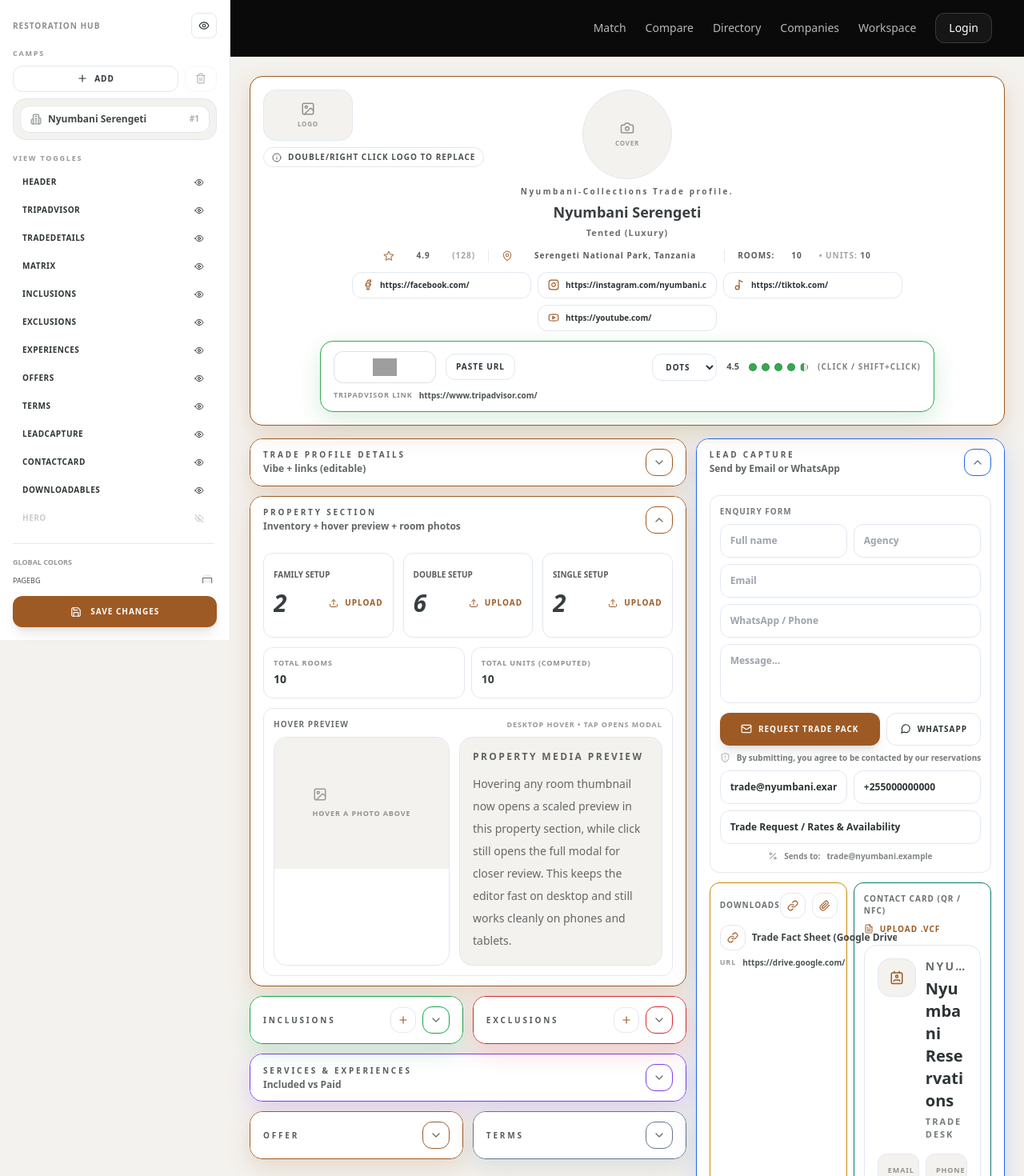
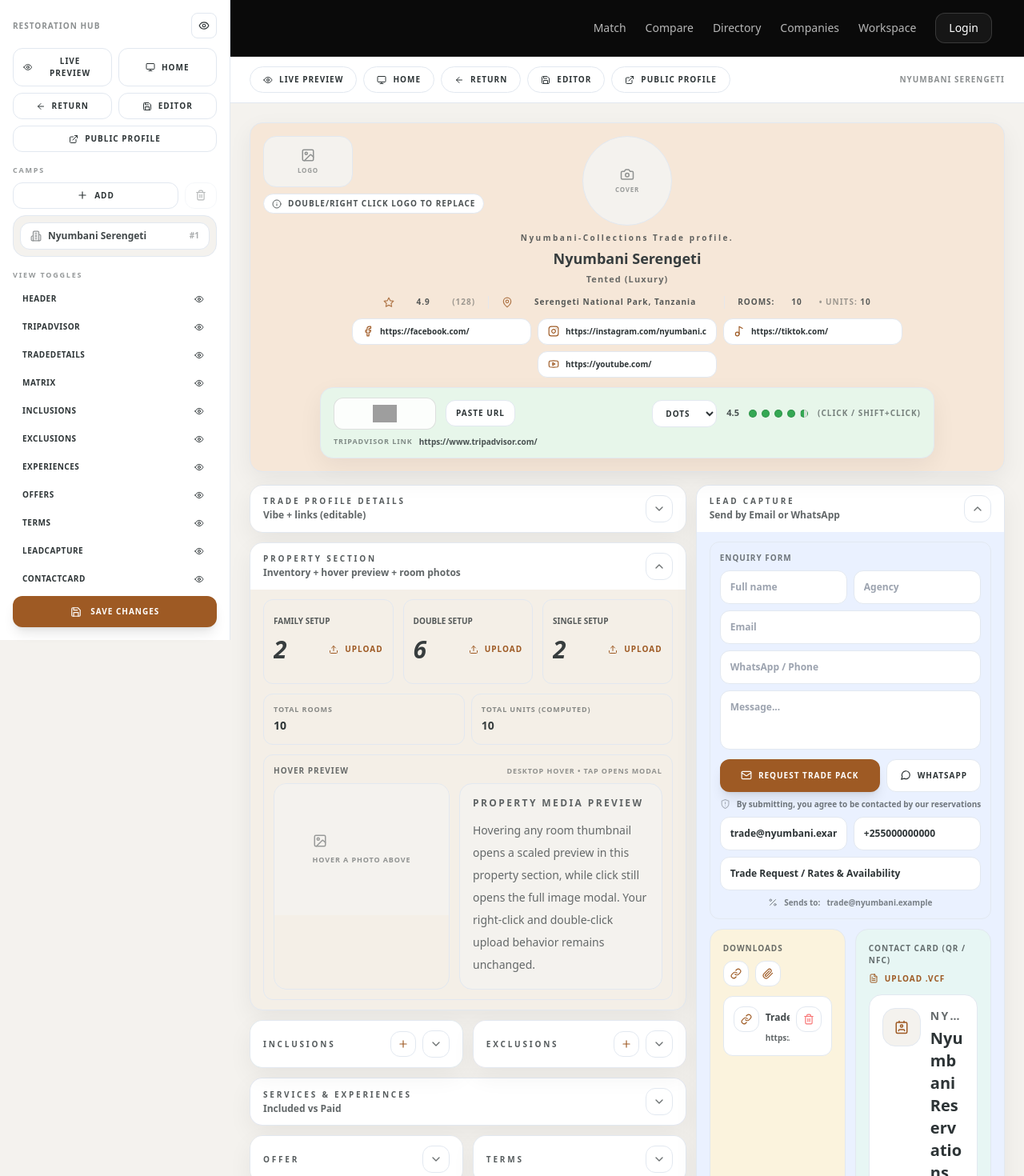
Before and after one commit to aisafarimarketing-ux/safari-trade-directory, a Next.js app: page /admin in a window 1280 px wide. Shown: the top 1470 px of the page at 80% size. Built offline with nearby package versions, Linux system fonts and the light colour scheme; grey boxes are pictures that could not be loaded.

Commit message:
Update page.tsx

```diff
--- a/src/app/admin/page.tsx
+++ b/src/app/admin/page.tsx
@@ -1,6 +1,7 @@
 "use client";
 
 import React, { useEffect, useMemo, useRef, useState } from "react";
+import Link from "next/link";
 import {
   Save,
   Camera,
@@ -35,6 +36,8 @@
   Instagram,
   Music2,
   Youtube,
+  ArrowLeft,
+  ExternalLink,
 } from "lucide-react";
 
 type RoomKey = "family" | "double" | "single";
@@ -245,43 +248,45 @@
       className="overflow-hidden rounded-2xl border shadow-[0_10px_30px_rgba(0,0,0,0.06)]"
       style={style}
     >
-      <div
-        className="flex w-full items-center justify-between gap-3 px-4 py-3"
+      <button
+        type="button"
+        onClick={() => setOpen((v) => !v)}
+        className="flex w-full items-center justify-between gap-3 px-4 py-3 text-left"
         style={headerStyle}
-      >
-        <div className="text-left">
+        aria-expanded={open}
+      >
+        <div className="min-w-0">
           <div className="text-[10px] font-black uppercase tracking-[0.28em] opacity-80">
             {title}
           </div>
           {subtitle ? (
-            <div className="mt-0.5 text-xs font-semibold opacity-75">
+            <div className="mt-0.5 truncate text-xs font-semibold opacity-75">
               {subtitle}
             </div>
           ) : null}
         </div>
 
-        <div className="flex items-center gap-2">
+        <div
+          className="flex items-center gap-2"
+          onClick={(e) => e.stopPropagation()}
+        >
           {right}
-          <button
-            type="button"
-            onClick={() => setOpen((v) => !v)}
+          <span
             className="rounded-xl border p-2"
             style={{
               borderColor:
                 (style?.borderColor as string) || "rgba(0,0,0,0.12)",
               backgroundColor: "rgba(255,255,255,0.75)",
             }}
-            aria-expanded={open}
-            title={open ? "Collapse" : "Expand"}
           >
             {open ? (
               <ChevronUp size={16} className="opacity-70" />
             ) : (
               <ChevronDown size={16} className="opacity-70" />
             )}
-          </button>
-        </div>
-      </div>
+          </span>
+        </div>
+      </button>
 
       {open && <div className="px-4 py-3">{children}</div>}
     </div>
@@ -398,6 +403,7 @@
 export default function RestorationSafariAdmin() {
   const [isPreview, setIsPreview] = useState(false);
   const [selectedCampIndex, setSelectedCampIndex] = useState(0);
+  const [sendState, setSendState] = useState<"idle" | "sending">("idle");
 
   const [theme, setTheme] = useState({
     pageBg: "#F4F2EE",
@@ -408,18 +414,18 @@
   });
 
   const [blockColors, setBlockColors] = useState({
-    header: "#9E5A24",
-    tripadvisor: "#34A853",
-    tradeDetails: "#9E5A24",
-    matrix: "#9E5A24",
-    inclusions: "#16A34A",
-    exclusions: "#DC2626",
-    experiences: "#7C3AED",
-    offers: "#9E5A24",
-    terms: "#64748B",
-    leadCapture: "#2563EB",
-    contactCard: "#0F766E",
-    downloadables: "#CA8A04",
+    header: "#F6E7D8",
+    tripadvisor: "#E7F6EA",
+    tradeDetails: "#F6E7D8",
+    matrix: "#F4EFE7",
+    inclusions: "#E8F7EC",
+    exclusions: "#FCE9E9",
+    experiences: "#EFE8FB",
+    offers: "#F8EEDF",
+    terms: "#EEF2F7",
+    leadCapture: "#EAF1FF",
+    contactCard: "#E7F6F4",
+    downloadables: "#FBF3DD",
   });
 
   const [visibleBlocks, setVisibleBlocks] = useState({
@@ -504,6 +510,13 @@
 
   const camp = portfolio[selectedCampIndex] ?? portfolio[0];
 
+  const profileSlug =
+    camp.name
+      ?.toLowerCase()
+      .trim()
+      .replace(/[^a-z0-9\s-]/g, "")
+      .replace(/\s+/g, "-") || "new-camp";
+
   const updateField = <K extends keyof Camp>(field: K, value: Camp[K]) => {
     setPortfolio((prev) => {
       const next = [...prev];
@@ -552,10 +565,10 @@
   const blockCardStyle = (
     key: keyof typeof blockColors,
   ): React.CSSProperties => ({
-    backgroundColor: theme.blockBg,
-    borderColor: blockColors[key] || theme.borderColor,
+    backgroundColor: blockColors[key],
+    borderColor: theme.borderColor,
     color: theme.accent,
-    boxShadow: `0 10px 30px color-mix(in srgb, ${blockColors[key]} 18%, transparent)`,
+    boxShadow: "0 10px 30px rgba(0,0,0,0.06)",
   });
 
   const toDataUrl = (file: File) =>
@@ -951,6 +964,62 @@
     window.open(`https://wa.me/${digits}?text=${text}`, "_blank");
   };
 
+  const sendLeadEmail = async () => {
+    const to = (camp.enquiryEmail || "").trim();
+    if (!to) {
+      alert("Please set a company enquiry email first.");
+      return;
+    }
+
+    setSendState("sending");
+
+    try {
+      const res = await fetch("/api/contact-exchange", {
+        method: "POST",
+        headers: {
+          "Content-Type": "application/json",
+        },
+        body: JSON.stringify({
+          to,
+          subject: camp.enquirySubject || "Trade Request",
+          fullName: lead.fullName,
+          agency: lead.agency,
+          email: lead.email,
+          phone: lead.phone,
+          message: lead.message,
+          property: camp.name,
+          propertyClass: camp.class,
+          location: camp.locationLabel,
+        }),
+      });
+
+      if (res.ok) {
+        alert("Email sent successfully.");
+        setLead({
+          fullName: "",
+          agency: "",
+          email: "",
+          phone: "",
+          message: "",
+        });
+        setSendState("idle");
+        return;
+      }
+
+      openMailto(leadPayload);
+      alert(
+        "Direct email endpoint is not ready yet. Your mail app has been opened instead.",
+      );
+    } catch {
+      openMailto(leadPayload);
+      alert(
+        "Direct email send is not configured yet. Your mail app has been opened instead.",
+      );
+    } finally {
+      setSendState("idle");
+    }
+  };
+
   return (
     <div
       className="flex min-h-screen font-sans"
@@ -1006,12 +1075,6 @@
                   alt="Preview"
                   className="max-h-full max-w-full object-contain"
                 />
-              </div>
-              <div
-                className="mt-2 text-[10px] font-semibold"
-                style={{ color: theme.accent, opacity: 0.65 }}
-              >
-                Tip: press <span style={{ opacity: 0.9 }}>Esc</span> to close.
               </div>
             </div>
           </div>
@@ -1105,9 +1168,62 @@
                 backgroundColor: theme.blockBg,
               }}
               type="button"
+              title="Open live preview"
             >
               <Eye size={14} style={{ color: theme.accent }} />
             </button>
+          </div>
+
+          <div className="mb-4 grid grid-cols-2 gap-2">
+            <button
+              onClick={() => setIsPreview(true)}
+              className="flex items-center justify-center gap-2 rounded-xl border px-3 py-2 text-[10px] font-black uppercase tracking-widest"
+              style={cardStyle}
+              type="button"
+            >
+              <Eye size={12} />
+              Live Preview
+            </button>
+
+            <Link
+              href="/"
+              className="flex items-center justify-center gap-2 rounded-xl border px-3 py-2 text-[10px] font-black uppercase tracking-widest"
+              style={cardStyle}
+            >
+              <Monitor size={12} />
+              Home
+            </Link>
+
+            <button
+              onClick={() => window.history.back()}
+              className="flex items-center justify-center gap-2 rounded-xl border px-3 py-2 text-[10px] font-black uppercase tracking-widest"
+              style={cardStyle}
+              type="button"
+            >
+              <ArrowLeft size={12} />
+              Return
+            </button>
+
+            <button
+              onClick={() => setIsPreview(false)}
+              className="flex items-center justify-center gap-2 rounded-xl border px-3 py-2 text-[10px] font-black uppercase tracking-widest"
+              style={cardStyle}
+              type="button"
+            >
+              <Save size={12} />
+              Editor
+            </button>
+
+            <a
+              href={`/profiles/${profileSlug}`}
+              target="_blank"
+              rel="noreferrer"
+              className="col-span-2 flex items-center justify-center gap-2 rounded-xl border px-3 py-2 text-[10px] font-black uppercase tracking-widest"
+              style={cardStyle}
+            >
+              <ExternalLink size={12} />
+              Public Profile
+            </a>
           </div>
 
           <div className="mb-4">
@@ -1267,7 +1383,7 @@
               style={{ borderColor: theme.borderColor }}
             >
               <p className="text-[9px] font-bold uppercase" style={{ opacity: 0.5 }}>
-                Block Colors
+                Block Backgrounds
               </p>
               {Object.entries(blockColors).map(([k, v]) => (
                 <div key={k} className="flex items-center justify-between gap-2">
@@ -1304,15 +1420,68 @@
       )}
 
       <main className={`flex-1 transition-all ${!isPreview ? "ml-72" : "ml-0"}`}>
-        {isPreview && (
+        <div className="sticky top-0 z-40 border-b px-4 py-3 sm:px-6" style={{ backgroundColor: theme.blockBg, borderColor: theme.borderColor }}>
+          <div className="mx-auto flex max-w-6xl flex-wrap items-center justify-between gap-2">
+            <div className="flex flex-wrap items-center gap-2">
+              <button
+                onClick={() => setIsPreview((v) => !v)}
+                className="flex items-center gap-2 rounded-full border px-4 py-2 text-[10px] font-black uppercase tracking-widest"
+                style={cardStyle}
+                type="button"
+              >
+                {isPreview ? <EyeOff size={12} /> : <Eye size={12} />}
+                {isPreview ? "Editor View" : "Live Preview"}
+              </button>
+
+              <Link
+                href="/"
+                className="flex items-center gap-2 rounded-full border px-4 py-2 text-[10px] font-black uppercase tracking-widest"
+                style={cardStyle}
+              >
+                <Monitor size={12} />
+                Home
+              </Link>
+
+              <button
+                onClick={() => window.history.back()}
+                className="flex items-center gap-2 rounded-full border px-4 py-2 text-[10px] font-black uppercase tracking-widest"
+                style={cardStyle}
+                type="button"
+              >
+                <ArrowLeft size={12} />
+                Return
+              </button>
+
               <button
                 onClick={() => setIsPreview(false)}
-            className="fixed right-4 top-4 z-[200] flex items-center gap-2 rounded-full bg-slate-900 px-4 py-2 text-[10px] font-black uppercase text-white shadow-2xl"
-            type="button"
-          >
-            <Monitor size={14} /> Open Admin
-          </button>
-        )}
+                className="flex items-center gap-2 rounded-full border px-4 py-2 text-[10px] font-black uppercase tracking-widest"
+                style={cardStyle}
+                type="button"
+              >
+                <Save size={12} />
+                Editor
+              </button>
+
+              <a
+                href={`/profiles/${profileSlug}`}
+                target="_blank"
+                rel="noreferrer"
+                className="flex items-center gap-2 rounded-full border px-4 py-2 text-[10px] font-black uppercase tracking-widest"
+                style={cardStyle}
+              >
+                <ExternalLink size={12} />
+                Public Profile
+              </a>
+            </div>
+
+            <div
+              className="text-[10px] font-black uppercase tracking-widest"
+              style={{ color: theme.accent, opacity: 0.55 }}
+            >
+              {camp.name}
+            </div>
+          </div>
+        </div>
 
         {visibleBlocks.header && (
           <div className="mx-auto max-w-6xl px-4 pt-4 sm:px-6 sm:pt-6">
@@ -1550,9 +1719,9 @@
                   <div
                     className="mt-3 w-full max-w-3xl cursor-pointer rounded-2xl border px-4 py-3"
                     style={{
-                      borderColor: blockColors.tripadvisor,
-                      backgroundColor: "rgba(255,255,255,0.65)",
-                      boxShadow: `0 10px 30px color-mix(in srgb, ${blockColors.tripadvisor} 18%, transparent)`,
+                      borderColor: theme.borderColor,
+                      backgroundColor: blockColors.tripadvisor,
+                      boxShadow: "0 10px 30px rgba(0,0,0,0.06)",
                     }}
                     onClick={openTripadvisor}
                     title="Open Tripadvisor"
@@ -1926,10 +2095,10 @@
                           className="mt-3 text-sm leading-7"
                           style={{ color: theme.accent, opacity: 0.72 }}
                         >
-                          Hovering any room thumbnail now opens a scaled preview in
-                          this property section, while click still opens the full
-                          modal for closer review. This keeps the editor fast on
-                          desktop and still works cleanly on phones and tablets.
+                          Hovering any room thumbnail opens a scaled preview in this
+                          property section, while click still opens the full image
+                          modal. Your right-click and double-click upload behavior
+                          remains unchanged.
                         </p>
                       </div>
                     </div>
@@ -2278,11 +2447,14 @@
                         className="flex min-w-[180px] flex-1 items-center justify-center gap-2 rounded-xl py-3 text-[10px] font-black uppercase tracking-widest text-white shadow-lg"
                         style={highlightBg}
                         type="button"
-                        onClick={() => openMailto(leadPayload)}
+                        onClick={sendLeadEmail}
+                        disabled={sendState === "sending"}
                         title="Send request by email"
                       >
                         <Mail size={14} />
-                        <span className="truncate">{camp.leadCta}</span>
+                        <span className="truncate">
+                          {sendState === "sending" ? "Sending..." : camp.leadCta}
+                        </span>
                       </button>
 
                       <button
@@ -2354,16 +2526,16 @@
                     </div>
                   </div>
 
-                  <div className="mt-3 grid grid-cols-1 gap-2 lg:grid-cols-2">
+                  <div className="mt-3 grid grid-cols-1 gap-3 xl:grid-cols-2">
                     {visibleBlocks.downloadables && (
                       <div
-                        className="rounded-xl border p-3"
-                        style={{
-                          ...borderStyle,
-                          borderColor: blockColors.downloadables,
-                        }}
-                      >
-                        <div className="flex items-center justify-between">
+                        className="rounded-2xl border p-3 sm:p-4"
+                        style={{
+                          borderColor: theme.borderColor,
+                          backgroundColor: blockColors.downloadables,
+                        }}
+                      >
+                        <div className="flex flex-wrap items-center justify-between gap-2">
                           <div
                             className="text-[10px] font-black uppercase tracking-widest opacity-70"
                             style={{ color: theme.accent }}
@@ -2387,7 +2559,7 @@
                               className="rounded-xl border p-2"
                               style={cardStyle}
                               onClick={() => downloadableFileRef.current?.click()}
-                              title="Upload file (PDF/images)"
+                              title="Upload file"
                             >
                               <Paperclip size={14} style={highlightText} />
                             </button>
@@ -2403,12 +2575,26 @@
                           </div>
                         </div>
 
-                        <div className="mt-2 space-y-2">
-                          {(camp.downloadables ?? []).slice(0, 6).map((d) => (
-                            <div key={d.id} className="group flex items-center gap-2">
-                              <button
-                                type="button"
-                                className="rounded-xl border p-2"
+                        <div className="mt-3 space-y-2">
+                          {(camp.downloadables ?? []).length === 0 ? (
+                            <div
+                              className="rounded-xl border p-3 text-xs font-semibold"
+                              style={{ ...cardStyle, opacity: 0.7 }}
+                            >
+                              No downloadables yet.
+                            </div>
+                          ) : null}
+
+                          {(camp.downloadables ?? []).slice(0, 8).map((d) => (
+                            <div
+                              key={d.id}
+                              className="rounded-xl border p-3"
+                              style={cardStyle}
+                            >
+                              <div className="flex items-start gap-2">
+                                <button
+                                  type="button"
+                                  className="shrink-0 rounded-xl border p-2"
                                   style={cardStyle}
                                   title="Open"
                                   onClick={() => openDownloadable(d)}
@@ -2420,8 +2606,9 @@
                                   )}
                                 </button>
 
-                              <input
-                                className="flex-1 bg-transparent text-xs font-semibold outline-none"
+                                <div className="min-w-0 flex-1">
+                                  <input
+                                    className="w-full bg-transparent text-xs font-semibold outline-none"
                                     style={{ color: theme.accent, opacity: 0.9 }}
                                     value={d.title}
                                     onChange={(e) =>
@@ -2429,40 +2616,35 @@
                                     }
                                   />
 
-                              <button
-                                type="button"
-                                className="rounded-xl border p-2 opacity-0 group-hover:opacity-100"
-                                style={cardStyle}
-                                onClick={() => removeDownloadable(d.id)}
-                                title="Remove"
-                              >
-                                <Trash2 size={14} style={{ color: "#f87171" }} />
-                              </button>
-                            </div>
-                          ))}
-
-                          {(camp.downloadables ?? [])
-                            .filter((d) => d.type === "link")
-                            .slice(0, 2)
-                            .map((d) => (
-                              <div
-                                key={`${d.id}-url`}
-                                className="flex items-center gap-2"
-                              >
-                                <div
-                                  className="text-[9px] font-black uppercase tracking-widest"
-                                  style={{ color: theme.accent, opacity: 0.5 }}
-                                >
-                                  URL
-                                </div>
-                                <input
-                                  className="flex-1 bg-transparent text-[10px] font-semibold outline-none"
-                                  style={{ color: theme.accent, opacity: 0.85 }}
+                                  {d.type === "link" ? (
+                                    <input
+                                      className="mt-2 w-full bg-transparent text-[10px] font-semibold outline-none"
+                                      style={{ color: theme.accent, opacity: 0.75 }}
                                       value={d.url}
                                       onChange={(e) =>
                                         updateDownloadable(d.id, { url: e.target.value })
                                       }
                                     />
+                                  ) : (
+                                    <div
+                                      className="mt-2 text-[10px] font-semibold"
+                                      style={{ color: theme.accent, opacity: 0.65 }}
+                                    >
+                                      {d.fileName || "Uploaded file"}
+                                    </div>
+                                  )}
+                                </div>
+
+                                <button
+                                  type="button"
+                                  className="shrink-0 rounded-xl border p-2"
+                                  style={cardStyle}
+                                  onClick={() => removeDownloadable(d.id)}
+                                  title="Remove"
+                                >
+                                  <Trash2 size={14} style={{ color: "#f87171" }} />
+                                </button>
+                              </div>
                             </div>
                           ))}
                         </div>
@@ -2470,10 +2652,10 @@
                     )}
 
                     <div
-                      className="rounded-xl border p-3"
-                      style={{
-                        ...borderStyle,
-                        borderColor: blockColors.contactCard,
+                      className="rounded-2xl border p-3 sm:p-4"
+                      style={{
+                        borderColor: theme.borderColor,
+                        backgroundColor: blockColors.contactCard,
                       }}
                     >
                       <div className="flex flex-wrap items-center justify-between gap-2">
@@ -2607,7 +2789,7 @@
                             className="flex items-center justify-center gap-2 rounded-xl border px-3 py-3 text-[10px] font-black uppercase tracking-widest"
                             style={cardStyle}
                             type="button"
-                            title="Share my contacts"
+                            title="Share contacts"
                           >
                             <Share2 size={14} />
                             Share
```
Lines whose indentation alone changed are shown as unchanged.
